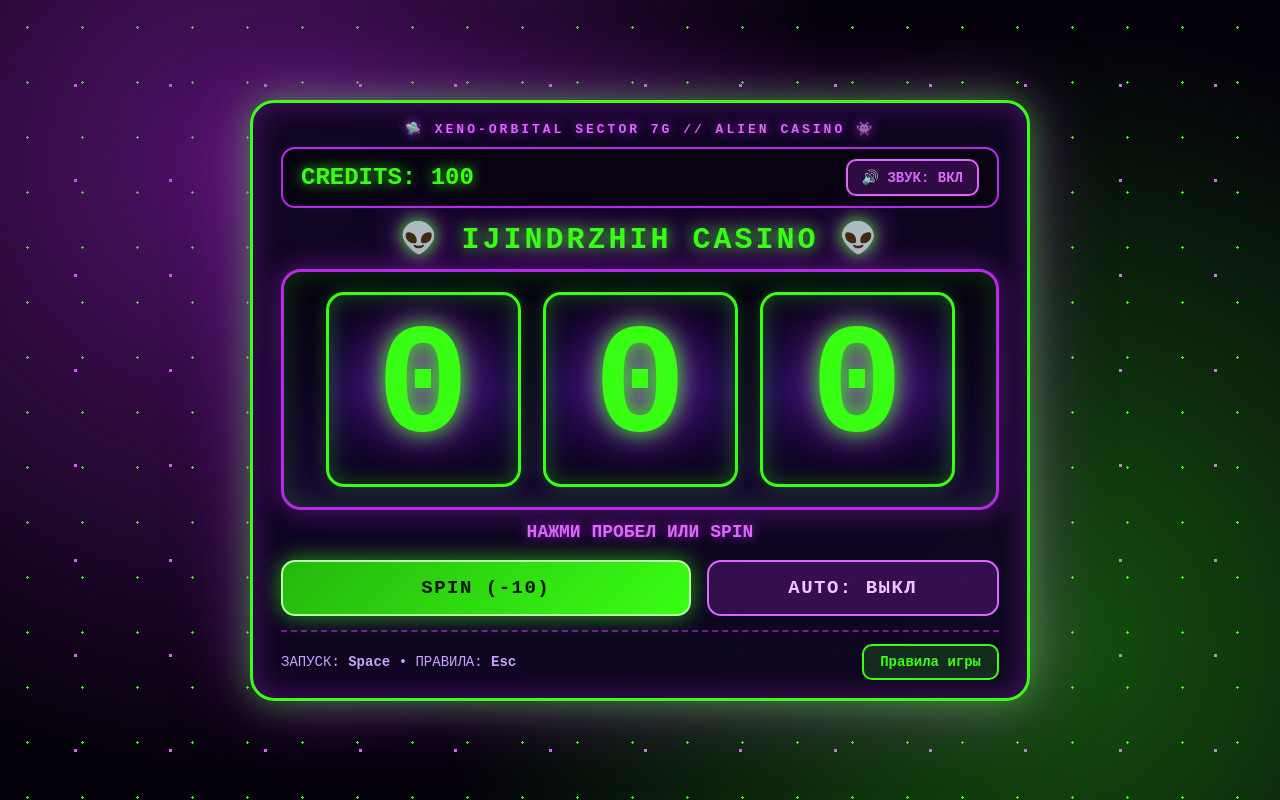
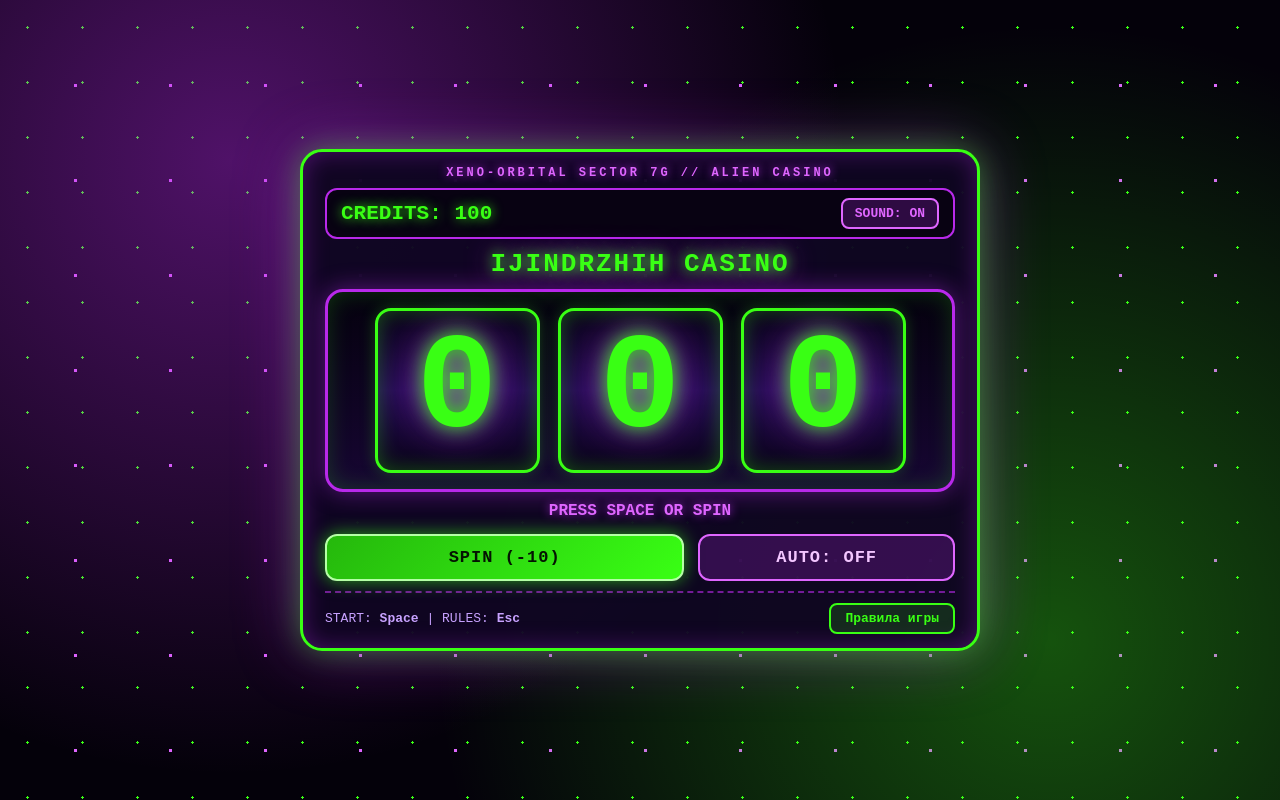
Before and after one commit to Amen144spb/IJINDRZHIH-777-Alien, a plain HTML site: page index.html in a window 1280 px wide. Drawn offline with Linux system fonts and the light colour scheme.

Commit message:
Update index.html

```diff
--- a/index.html
+++ b/index.html
@@ -7,8 +7,7 @@
 <style>
   * { box-sizing: border-box; margin: 0; padding: 0; font-family: 'Courier New', Courier, monospace; }
   body {
-    height: 100vh;
-    overflow: hidden;
+    min-height: 100vh;
     display: flex;
     justify-content: center;
     align-items: center;
@@ -21,29 +20,25 @@
     background-size: 100% 100%, 100% 100%, 55px 55px, 95px 95px;
     background-position: 0 0, 0 0, 0 0, 28px 38px;
     color: #e8ffe6;
-    padding: 10px;
+    padding: 8px;
   }
   .terminal {
     width: 100%;
-    max-width: 780px;
-    max-height: 96vh;
+    max-width: 680px;
     background: rgba(15, 6, 34, 0.96);
     border: 3px solid #39ff14;
-    border-radius: 24px;
-    padding: 18px 28px;
-    box-shadow: 0 0 35px rgba(57, 255, 20, 0.45), 0 0 75px rgba(184, 41, 234, 0.5), inset 0 0 30px rgba(184, 41, 234, 0.35);
-    display: flex;
-    flex-direction: column;
-    justify-content: space-between;
+    border-radius: 22px;
+    padding: 14px 22px;
+    box-shadow: 0 0 30px rgba(57, 255, 20, 0.4), 0 0 65px rgba(184, 41, 234, 0.45), inset 0 0 25px rgba(184, 41, 234, 0.35);
   }
   .sector-tag {
     text-align: center;
-    font-size: 13px;
+    font-size: 12px;
     font-weight: bold;
     letter-spacing: 3px;
     color: #df66ff;
-    text-shadow: 0 0 12px #b829ea;
-    margin-bottom: 10px;
+    text-shadow: 0 0 10px #b829ea;
+    margin-bottom: 8px;
   }
   .top-bar {
     display: flex;
@@ -51,60 +46,60 @@
     align-items: center;
     background: #080212;
     border: 2px solid #b829ea;
-    border-radius: 14px;
-    padding: 10px 18px;
-    margin-bottom: 12px;
+    border-radius: 12px;
+    padding: 8px 14px;
+    margin-bottom: 10px;
   }
-  .credits-box { font-size: 24px; font-weight: bold; color: #39ff14; text-shadow: 0 0 14px rgba(57, 255, 20, 0.9); }
+  .credits-box { font-size: 21px; font-weight: bold; color: #39ff14; text-shadow: 0 0 12px rgba(57, 255, 20, 0.9); }
   .sound-btn {
     background: rgba(184, 41, 234, 0.22);
     border: 2px solid #df66ff;
     color: #df66ff;
-    padding: 8px 14px;
-    border-radius: 10px;
+    padding: 6px 12px;
+    border-radius: 8px;
     cursor: pointer;
-    font-size: 14px;
+    font-size: 13px;
     font-weight: bold;
   }
   .sound-btn:hover { background: #b829ea; color: #ffffff; }
   .casino-title {
     text-align: center;
-    font-size: 30px;
+    font-size: 26px;
     font-weight: bold;
-    letter-spacing: 3px;
+    letter-spacing: 2px;
     color: #39ff14;
-    text-shadow: 0 0 16px #39ff14, 0 0 32px #b829ea;
-    margin-bottom: 12px;
+    text-shadow: 0 0 14px #39ff14, 0 0 28px #b829ea;
+    margin-bottom: 10px;
   }
   .reels-frame {
     display: flex;
     justify-content: center;
-    gap: 22px;
+    gap: 18px;
     background: linear-gradient(180deg, #05010e 0%, #170633 100%);
     border: 3px solid #b829ea;
-    border-radius: 20px;
-    padding: 20px;
-    margin-bottom: 12px;
-    box-shadow: 0 0 28px rgba(184, 41, 234, 0.45), inset 0 0 30px rgba(57, 255, 20, 0.2);
+    border-radius: 18px;
+    padding: 16px;
+    margin-bottom: 10px;
+    box-shadow: 0 0 24px rgba(184, 41, 234, 0.45), inset 0 0 25px rgba(57, 255, 20, 0.2);
   }
   .digit-cell {
-    width: 195px;
-    height: 195px;
+    width: 165px;
+    height: 165px;
     background: linear-gradient(180deg, #0a0319 0%, #240c52 50%, #0a0319 100%);
     border: 3px solid #39ff14;
-    border-radius: 18px;
+    border-radius: 16px;
     display: flex;
     justify-content: center;
     align-items: center;
-    font-size: 155px;
+    font-size: 135px;
     line-height: 1;
     font-weight: bold;
     color: #39ff14;
-    text-shadow: 0 0 22px #39ff14, 0 0 42px #b829ea;
-    box-shadow: 0 0 18px rgba(57, 255, 20, 0.25), inset 0 0 22px rgba(57, 255, 20, 0.3);
+    text-shadow: 0 0 20px #39ff14, 0 0 38px #b829ea;
+    box-shadow: 0 0 15px rgba(57, 255, 20, 0.25), inset 0 0 20px rgba(57, 255, 20, 0.3);
     user-select: none;
   }
-  .reels-frame.spinning .digit-cell { border-color: #df66ff; color: #df66ff; text-shadow: 0 0 28px #df66ff; }
+  .reels-frame.spinning .digit-cell { border-color: #df66ff; color: #df66ff; text-shadow: 0 0 25px #df66ff; }
   .reels-frame.win .digit-cell {
     background: linear-gradient(180deg, #072907 0%, #155715 50%, #072907 100%);
     border-color: #39ff14;
@@ -114,57 +109,57 @@
   .reels-frame.jackpot .digit-cell {
     border-color: #ffe600;
     color: #ffe600;
-    text-shadow: 0 0 32px #ffe600, 0 0 55px #b829ea;
+    text-shadow: 0 0 28px #ffe600, 0 0 50px #b829ea;
     transform: scale(1.05);
   }
   .status-line {
     text-align: center;
-    min-height: 24px;
-    font-size: 18px;
+    min-height: 22px;
+    font-size: 16px;
     font-weight: bold;
-    margin-bottom: 14px;
+    margin-bottom: 10px;
     color: #df66ff;
-    text-shadow: 0 0 12px rgba(184, 41, 234, 0.85);
+    text-shadow: 0 0 10px rgba(184, 41, 234, 0.85);
   }
-  .controls { display: grid; grid-template-columns: 1.4fr 1fr; gap: 16px; margin-bottom: 14px; }
+  .controls { display: grid; grid-template-columns: 1.4fr 1fr; gap: 14px; margin-bottom: 10px; }
   .btn {
-    padding: 15px 14px;
-    border-radius: 14px;
-    font-size: 19px;
+    padding: 12px 12px;
+    border-radius: 12px;
+    font-size: 17px;
     font-weight: bold;
     cursor: pointer;
     text-transform: uppercase;
-    letter-spacing: 1.5px;
+    letter-spacing: 1px;
   }
   .btn:disabled { opacity: 0.45; cursor: not-allowed; }
   .btn-spin {
     background: linear-gradient(135deg, #25b80c, #39ff14);
     border: 2px solid #b5ffa6;
     color: #041402;
-    box-shadow: 0 0 22px rgba(57, 255, 20, 0.6);
+    box-shadow: 0 0 18px rgba(57, 255, 20, 0.6);
   }
   .btn-auto {
     background: rgba(184, 41, 234, 0.22);
     border: 2px solid #df66ff;
     color: #f3c6ff;
   }
-  .btn-auto.active { background: #b829ea; color: #ffffff; box-shadow: 0 0 28px #b829ea; }
+  .btn-auto.active { background: #b829ea; color: #ffffff; box-shadow: 0 0 24px #b829ea; }
   .footer-bar {
     display: flex;
     justify-content: space-between;
     align-items: center;
-    padding-top: 12px;
+    padding-top: 10px;
     border-top: 2px dashed rgba(184, 41, 234, 0.6);
-    font-size: 14px;
+    font-size: 13px;
     color: #c8a2ff;
   }
   .rules-trigger {
     background: rgba(57, 255, 20, 0.14);
     border: 2px solid #39ff14;
     color: #39ff14;
-    padding: 8px 16px;
-    border-radius: 10px;
-    font-size: 14px;
+    padding: 6px 14px;
+    border-radius: 8px;
+    font-size: 13px;
     font-weight: bold;
     cursor: pointer;
   }
@@ -172,27 +167,27 @@
   .modal-overlay {
     position: fixed; top: 0; left: 0; width: 100%; height: 100%;
     background: rgba(3, 1, 9, 0.9); display: none; justify-content: center; align-items: center;
-    padding: 16px; z-index: 9999;
+    padding: 12px; z-index: 9999;
   }
   .modal-window {
-    width: 100%; max-width: 580px; background: #100624; border: 3px solid #df66ff;
-    border-radius: 22px; padding: 24px 28px;
-    box-shadow: 0 0 45px rgba(184, 41, 234, 0.75);
+    width: 100%; max-width: 540px; background: #100624; border: 3px solid #df66ff;
+    border-radius: 20px; padding: 20px 24px;
+    box-shadow: 0 0 40px rgba(184, 41, 234, 0.75);
     max-height: 92vh; overflow-y: auto;
   }
   .modal-header {
     display: flex; justify-content: space-between; align-items: center;
-    border-bottom: 2px solid rgba(57, 255, 20, 0.4); padding-bottom: 12px; margin-bottom: 14px;
+    border-bottom: 2px solid rgba(57, 255, 20, 0.4); padding-bottom: 10px; margin-bottom: 12px;
   }
-  .modal-title { font-size: 20px; font-weight: bold; color: #39ff14; }
+  .modal-title { font-size: 18px; font-weight: bold; color: #39ff14; }
   .modal-close {
     background: transparent; border: 2px solid #df66ff; color: #df66ff;
-    width: 36px; height: 36px; border-radius: 8px; font-size: 18px; font-weight: bold; cursor: pointer;
+    width: 32px; height: 32px; border-radius: 8px; font-size: 16px; font-weight: bold; cursor: pointer;
   }
-  .rules-list { list-style: none; margin-bottom: 14px; font-size: 15px; line-height: 1.55; }
-  .rules-list li { margin-bottom: 6px; }
-  .payout-table { width: 100%; border-collapse: collapse; margin-bottom: 16px; font-size: 15px; }
-  .payout-table th, .payout-table td { border: 1px solid rgba(184, 41, 234, 0.6); padding: 8px 10px; text-align: center; }
+  .rules-list { list-style: none; margin-bottom: 12px; font-size: 14px; line-height: 1.5; }
+  .rules-list li { margin-bottom: 5px; }
+  .payout-table { width: 100%; border-collapse: collapse; margin-bottom: 14px; font-size: 14px; }
+  .payout-table th, .payout-table td { border: 1px solid rgba(184, 41, 234, 0.6); padding: 6px 8px; text-align: center; }
   .payout-table th { background: rgba(184, 41, 234, 0.35); color: #39ff14; }
   .payout-table tr.jackpot-row td { color: #ffe600; font-weight: bold; background: rgba(255, 230, 0, 0.12); border-color: #ffe600; }
   .modal-actions { display: flex; justify-content: space-between; align-items: center; gap: 10px; }
@@ -201,14 +196,14 @@
 <body>
 
 <div class="terminal">
-  <div class="sector-tag">🛸 XENO-ORBITAL SECTOR 7G // ALIEN CASINO 👾</div>
+  <div class="sector-tag">XENO-ORBITAL SECTOR 7G // ALIEN CASINO</div>
 
   <div class="top-bar">
     <div class="credits-box">CREDITS: <span id="creditsVal">100</span></div>
-    <button type="button" class="sound-btn" id="soundToggle">🔊 ЗВУК: ВКЛ</button>
+    <button type="button" class="sound-btn" id="soundToggle">SOUND: ON</button>
   </div>
 
-  <div class="casino-title">👽 IJINDRZHIH CASINO 👽</div>
+  <div class="casino-title">IJINDRZHIH CASINO</div>
 
   <div class="reels-frame" id="reelsFrame">
     <div class="digit-cell" id="d0">0</div>
@@ -216,15 +211,15 @@
     <div class="digit-cell" id="d2">0</div>
   </div>
 
-  <div class="status-line" id="statusLine">НАЖМИ ПРОБЕЛ ИЛИ SPIN</div>
+  <div class="status-line" id="statusLine">PRESS SPACE OR SPIN</div>
 
   <div class="controls">
     <button type="button" class="btn btn-spin" id="spinBtn">SPIN (-10)</button>
-    <button type="button" class="btn btn-auto" id="autoBtn">AUTO: ВЫКЛ</button>
+    <button type="button" class="btn btn-auto" id="autoBtn">AUTO: OFF</button>
   </div>
 
   <div class="footer-bar">
-    <span>ЗАПУСК: <strong>Space</strong> • ПРАВИЛА: <strong>Esc</strong></span>
+    <span>START: <strong>Space</strong> | RULES: <strong>Esc</strong></span>
     <button type="button" class="rules-trigger" id="openRulesBtn">Правила игры</button>
   </div>
 </div>
@@ -232,15 +227,15 @@
 <div class="modal-overlay" id="rulesModal">
   <div class="modal-window">
     <div class="modal-header">
-      <div class="modal-title">🛸 ПРАВИЛА «IJINDRZHIH CASINO»</div>
-      <button type="button" class="modal-close" id="closeRulesTop">✕</button>
+      <div class="modal-title">ПРАВИЛА «IJINDRZHIH CASINO»</div>
+      <button type="button" class="modal-close" id="closeRulesTop">X</button>
     </div>
 
     <ul class="rules-list">
-      <li>👽 Стартовый баланс: <strong style="color:#39ff14" id="ruleStart">100</strong> кредитов.</li>
-      <li>👾 Стоимость вращения (SPIN): <strong style="color:#df66ff" id="ruleCost">10</strong> кредитов.</li>
-      <li>🛸 Шанс призовой тройки: <strong style="color:#39ff14" id="ruleChance">35%</strong>.</li>
-      <li>⚡ Числа от <strong>1</strong> до <strong>7</strong>. Награда за 3 одинаковые цифры:</li>
+      <li>Стартовый баланс: <strong style="color:#39ff14" id="ruleStart">100</strong> кредитов.</li>
+      <li>Стоимость вращения (SPIN): <strong style="color:#df66ff" id="ruleCost">10</strong> кредитов.</li>
+      <li>Шанс призовой тройки: <strong style="color:#39ff14" id="ruleChance">35%</strong>.</li>
+      <li>Числа от <strong>1</strong> до <strong>7</strong>. Награда за 3 одинаковые цифры:</li>
     </ul>
 
     <table class="payout-table">
@@ -258,12 +253,12 @@
         <tr><td><strong>444</strong></td><td id="rew444">+200</td><td>13%</td></tr>
         <tr><td><strong>555</strong></td><td id="rew555">+350</td><td>9%</td></tr>
         <tr><td><strong>666</strong></td><td id="rew666">+500</td><td>5%</td></tr>
-        <tr class="jackpot-row"><td><strong>777</strong></td><td id="rew777">+10000</td><td>3% (ДЖЕКПОТ)</td></tr>
+        <tr class="jackpot-row"><td><strong>777</strong></td><td id="rew777">+10000</td><td>3% (JACKPOT)</td></tr>
       </tbody>
     </table>
 
     <div class="modal-actions">
-      <button type="button" class="rules-trigger" id="resetBtn">♻️ Пополнить баланс (<span id="resetAmount">100</span>)</button>
+      <button type="button" class="rules-trigger" id="resetBtn">Пополнить (<span id="resetAmount">100</span>)</button>
       <button type="button" class="sound-btn" id="closeRulesBottom">Закрыть</button>
     </div>
   </div>
@@ -290,8 +285,9 @@ var autoTimer = null;
 var spinInterval = null;
 var soundEnabled = true;
 var audioCtx = null;
+
 function getReward(d) {
-if (d === 1) return REWARD_111;
+  if (d === 1) return REWARD_111;
 if (d === 2) return REWARD_222;
 if (d === 3) return REWARD_333;
 if (d === 4) return REWARD_444;
@@ -337,7 +333,7 @@ autoMode = false;
 clearTimeout(autoTimer);
 var ab = document.getElementById("autoBtn");
 ab.className = "btn btn-auto";
-ab.innerHTML = "AUTO: ВЫКЛ";
+ab.innerHTML = "AUTO: OFF";
 }
 function finishSpin() {
 var st = document.getElementById("statusLine");
@@ -366,17 +362,17 @@ credits += rew;
 updateCredits();
 if (rew === REWARD_777) {
 rf.className = "reels-frame jackpot";
-st.innerHTML = "МЕГА-ДЖЕКПОТ 777! +" + rew + " КРЕДИТОВ!";
+st.innerHTML = "MEGA JACKPOT 777! +" + rew + " CREDITS!";
 playTone(400, 150);
 setTimeout(function () { playTone(800, 150); }, 210);
 setTimeout(function () { playTone(1600, 250); }, 420);
 } else if (rew > 0) {
 rf.className = "reels-frame win";
-st.innerHTML = "ПОБЕДА (" + d1 + d2 + d3 + ")! +" + rew + " КРЕДИТОВ!";
+st.innerHTML = "WIN (" + d1 + d2 + d3 + ")! +" + rew + " CREDITS!";
 playTone(500, 120);
 setTimeout(function () { playTone(900, 160); }, 170);
 } else {
-st.innerHTML = "ПУСТОЙ СЕКТОР. ЖМИ ПРОБЕЛ!";
+st.innerHTML = "EMPTY SECTOR. PRESS SPACE!";
 }
 isSpinning = false;
 sb.disabled = false;
@@ -385,7 +381,7 @@ if (credits >= SPIN_COST) {
 autoTimer = setTimeout(startSpin, 650);
 } else {
 stopAuto();
-st.innerHTML = "АВТО-РЕЖИМ ОСТАНОВЛЕН: НЕТ КРЕДИТОВ";
+st.innerHTML = "AUTO STOPPED: NO CREDITS";
 }
 }
 }
@@ -395,7 +391,7 @@ var st = document.getElementById("statusLine");
 var rf = document.getElementById("reelsFrame");
 var sb = document.getElementById("spinBtn");
 if (credits < SPIN_COST) {
-st.innerHTML = "НЕДОСТАТОЧНО КРЕДИТОВ! ОТКРОЙ ПРАВИЛА";
+st.innerHTML = "NO CREDITS! OPEN RULES";
 stopAuto();
 playTone(150, 250);
 return;
@@ -405,7 +401,7 @@ sb.disabled = true;
 rf.className = "reels-frame spinning";
 credits -= SPIN_COST;
 updateCredits();
-st.innerHTML = "КВАНТОВАЯ ПРОКРУТКА...";
+st.innerHTML = "SPINNING...";
 var t0 = new Date().getTime();
 spinInterval = setInterval(function () {
 if (new Date().getTime() - t0 >= SPIN_DURATION_MS) {
@@ -431,7 +427,7 @@ document.getElementById("rew666").innerHTML = "+" + REWARD_666;
 document.getElementById("rew777").innerHTML = "+" + REWARD_777;
 updateCredits();
 setDigits(rnd(1, 8), rnd(1, 8), rnd(1, 8));
-document.getElementById("statusLine").innerHTML = "СИСТЕМА ГОТОВА - НАЖМИ ПРОБЕЛ ИЛИ SPIN";
+document.getElementById("statusLine").innerHTML = "SYSTEM READY - PRESS SPACE OR SPIN";
 document.getElementById("spinBtn").onclick = function () {
 this.blur();
 if (autoMode) stopAuto();
@@ -444,18 +440,18 @@ stopAuto();
 return;
 }
 if (credits < SPIN_COST) {
-document.getElementById("statusLine").innerHTML = "НЕТ КРЕДИТОВ ДЛЯ AUTO";
+document.getElementById("statusLine").innerHTML = "NO CREDITS FOR AUTO";
 return;
 }
 autoMode = true;
 this.className = "btn btn-auto active";
-this.innerHTML = "AUTO: ВКЛ";
+this.innerHTML = "AUTO: ON";
 if (!isSpinning) startSpin();
 };
 document.getElementById("soundToggle").onclick = function () {
 this.blur();
 soundEnabled = !soundEnabled;
-this.innerHTML = soundEnabled ? "🔊 ЗВУК: ВКЛ" : "🔇 ЗВУК: ВЫКЛ";
+this.innerHTML = soundEnabled ? "SOUND: ON" : "SOUND: OFF";
 };
 document.getElementById("openRulesBtn").onclick = function () {
 this.blur();
@@ -477,7 +473,7 @@ stopAuto();
 credits = START_CREDITS;
 updateCredits();
 document.getElementById("reelsFrame").className = "reels-frame";
-document.getElementById("statusLine").innerHTML = "БАЛАНС ВОССТАНОВЛЕН";
+document.getElementById("statusLine").innerHTML = "CREDITS RESTORED";
 playTone(600, 100);
 document.getElementById("rulesModal").style.display = "none";
 };
```
